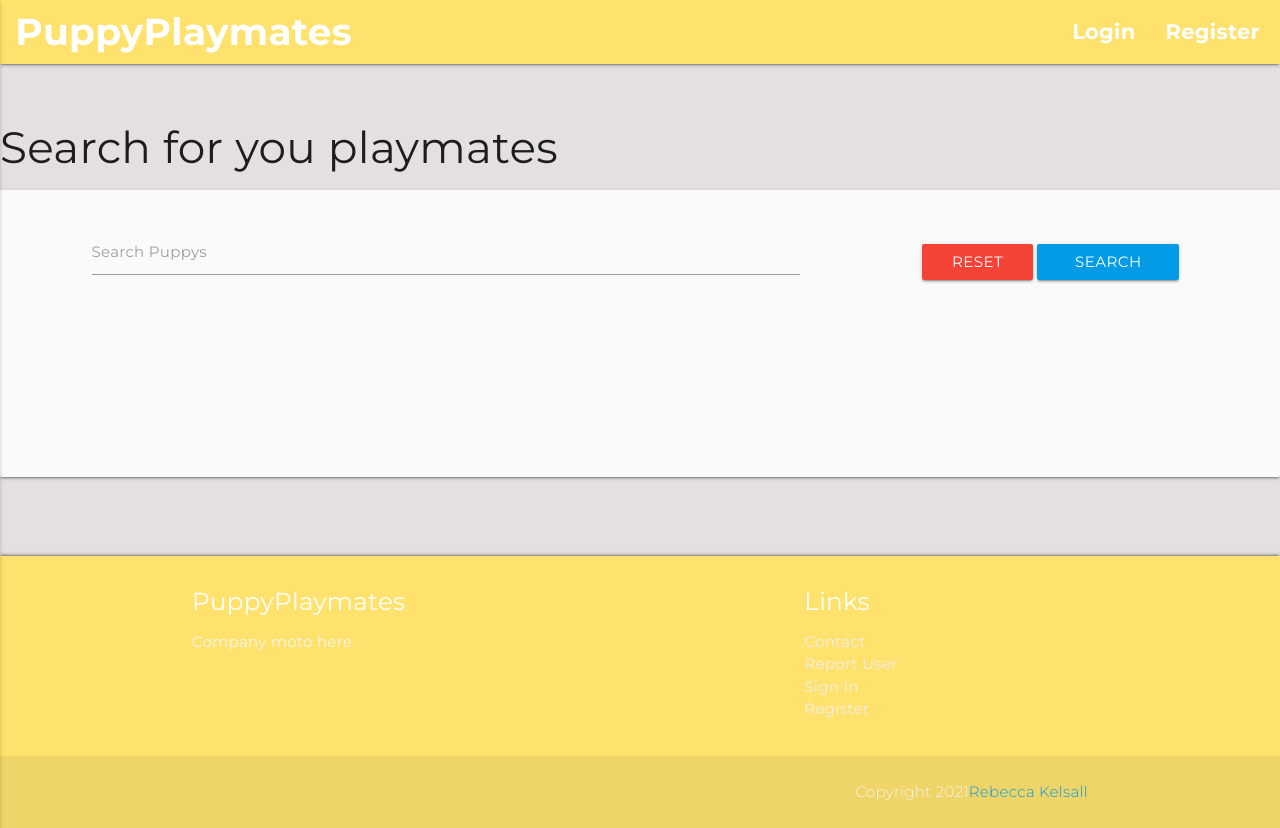
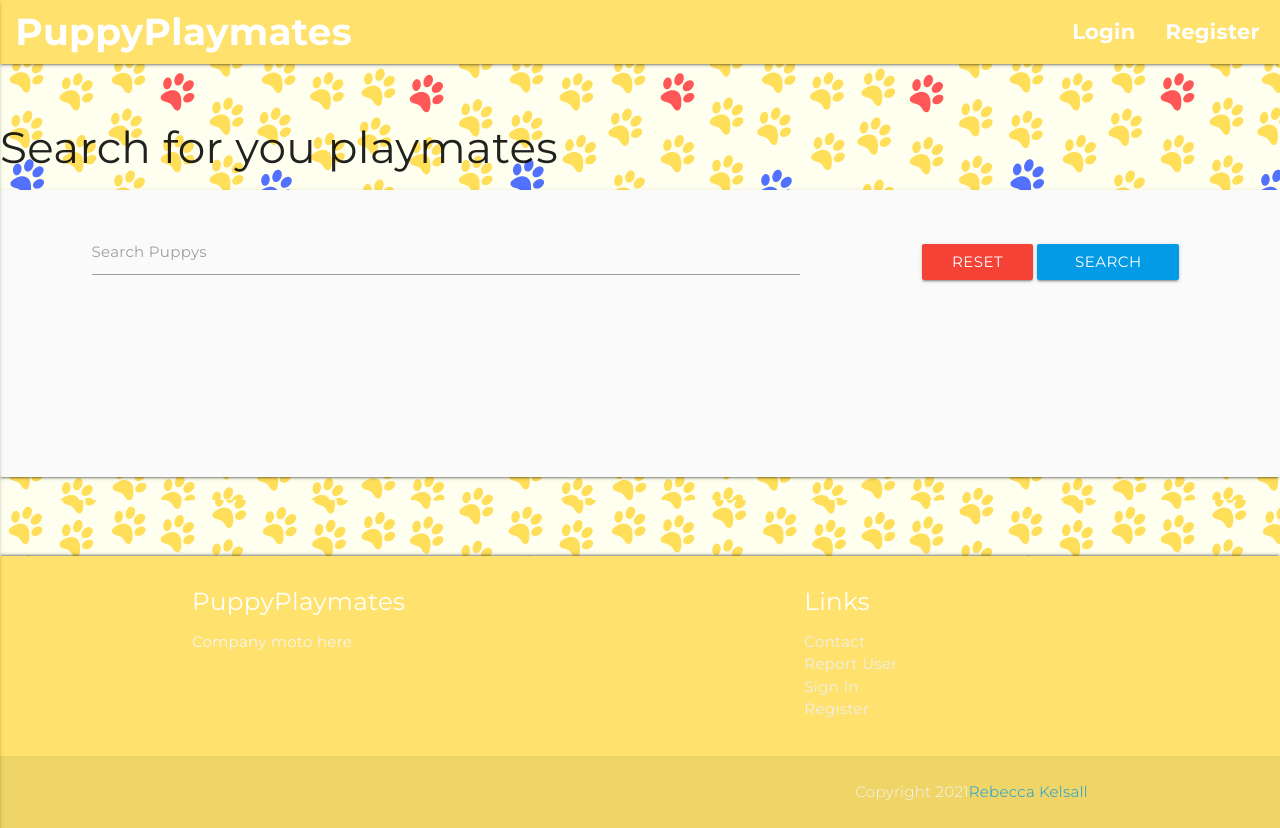
Before and after one commit to crypticCaroline/puppyplaymates, a Flask app: page /search in a window 1280 px wide. Run offline with Flask 2, Linux system fonts and the light colour scheme; data that the repository does not hold is empty; some libraries are stand-ins or nearby versions.

Commit message:
Added background image to all pages

```diff
--- a/static/css/style.css
+++ b/static/css/style.css
@@ -6,6 +6,7 @@ body {
  height: 100%;
  position: relative;
  background-color: #e4e0e0;
+ background-image: url('/static/images/prints.png');
 }
 
 body {
--- a/templates/base.html
+++ b/templates/base.html
@@ -42,7 +42,7 @@
         </nav>
     </header>
 
-    <div id="content">{% block content %}{% endblock %}</div>
+    <div id="content" class="prints">{% block content %}{% endblock %}</div>
     <div id="footer">
         {% block footer %}
         <!--Footer-->
```
Also changed, not shown: static/images/prints.png (added).
